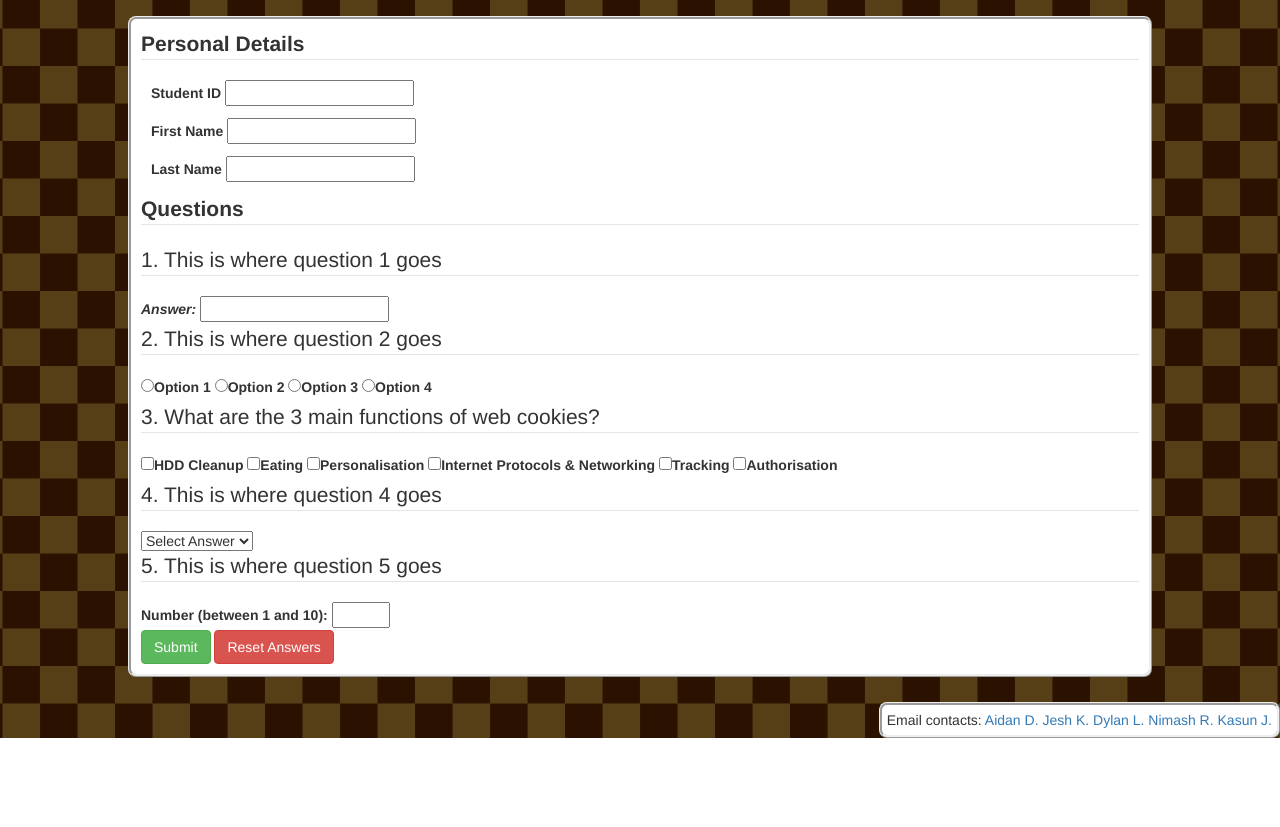
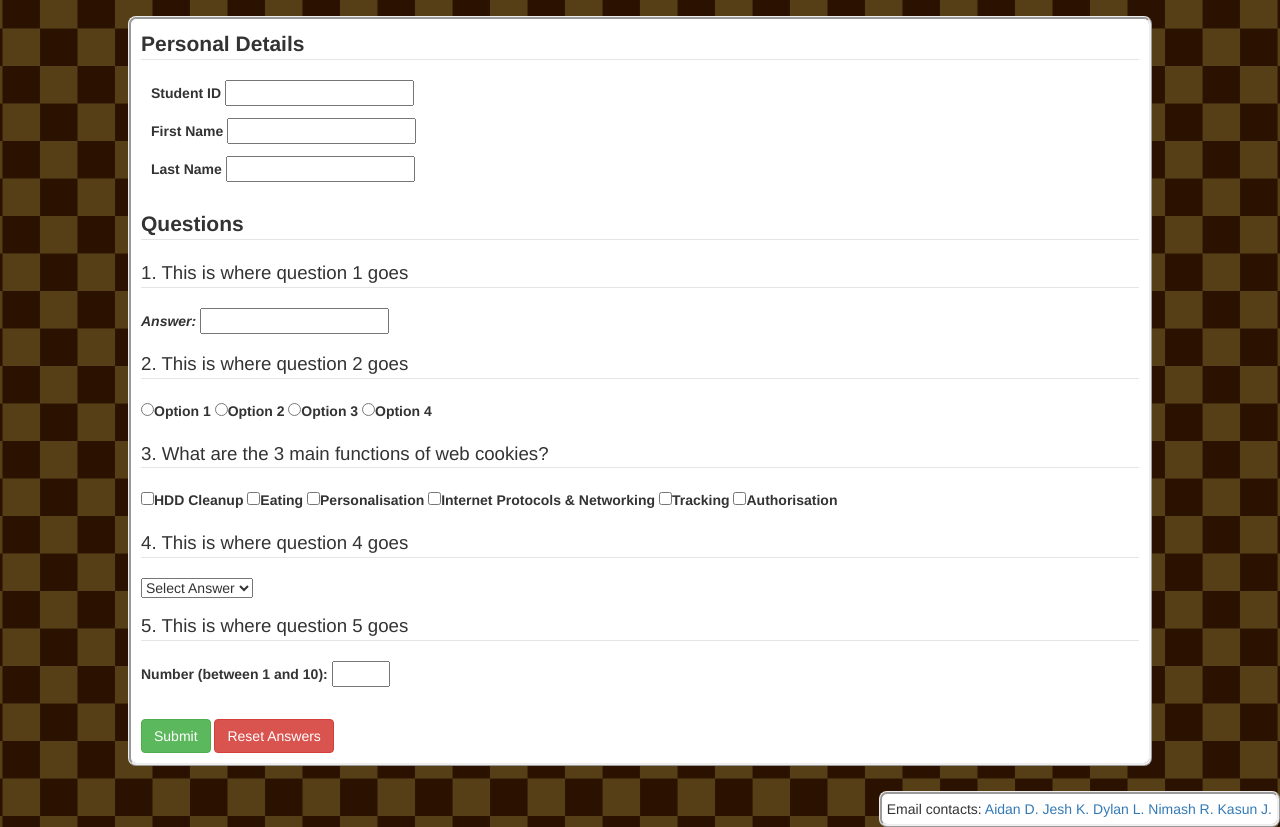
Before and after one commit to poppers13/swin-inquiry-project-2, a PHP site: page /quiz.html in a window 1280 px wide. Shown: the part 309-1136 px from the top of the page. Before the commit the page ends 1047 px from the top, so only its background shows below. Run offline with PHP 8.4, Linux system fonts and the light colour scheme.

Commit message:
Updated quiz styling

```diff
--- a/content/styles/style.css
+++ b/content/styles/style.css
@@ -303,3 +303,10 @@ aside p {
     font-weight: bold;
 }
 /* end of where-used-stored section */
+
+/* !!! QUIZ STYLING !!! */
+
+fieldset { margin-bottom: 15px; }
+
+/* make questions smaller, to help distinguish them from  */
+fieldset fieldset legend { font-size: 14pt; }
```
